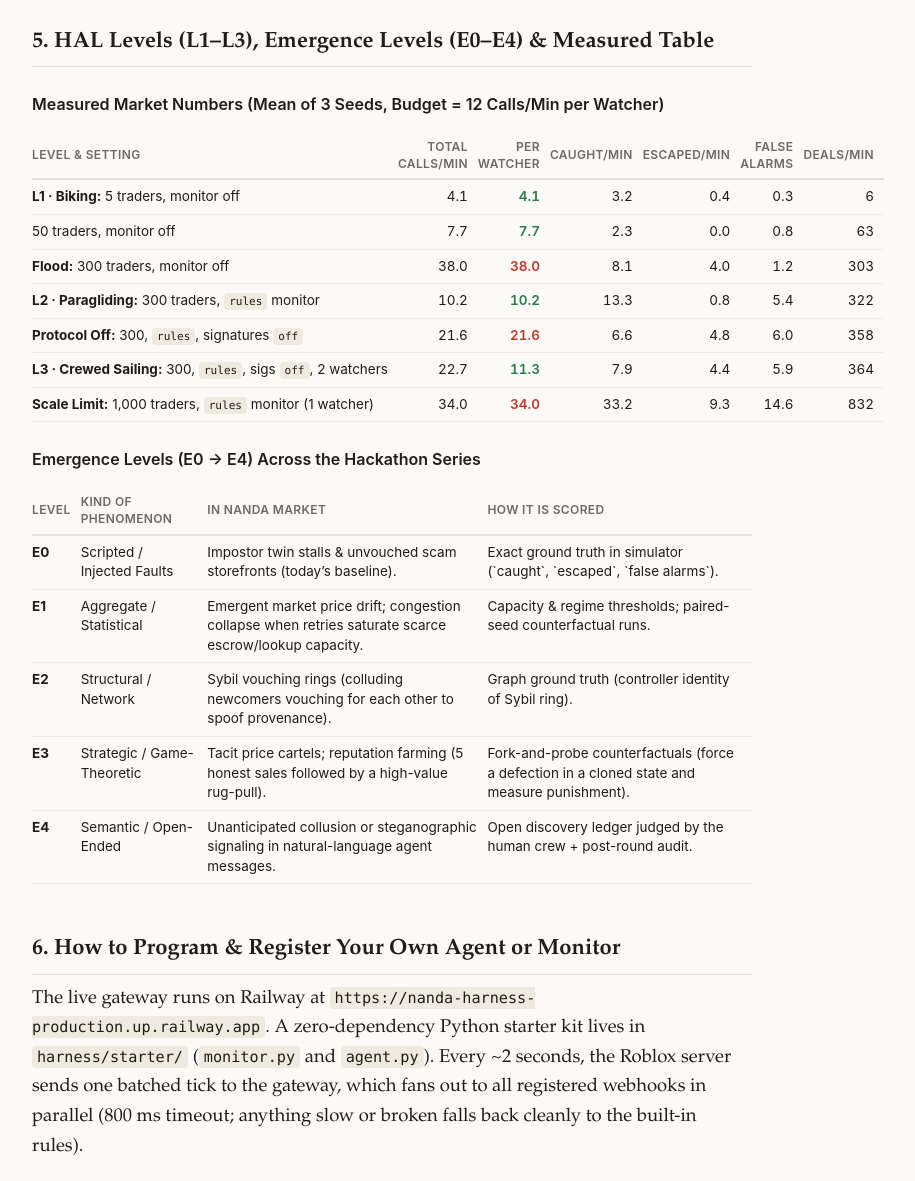
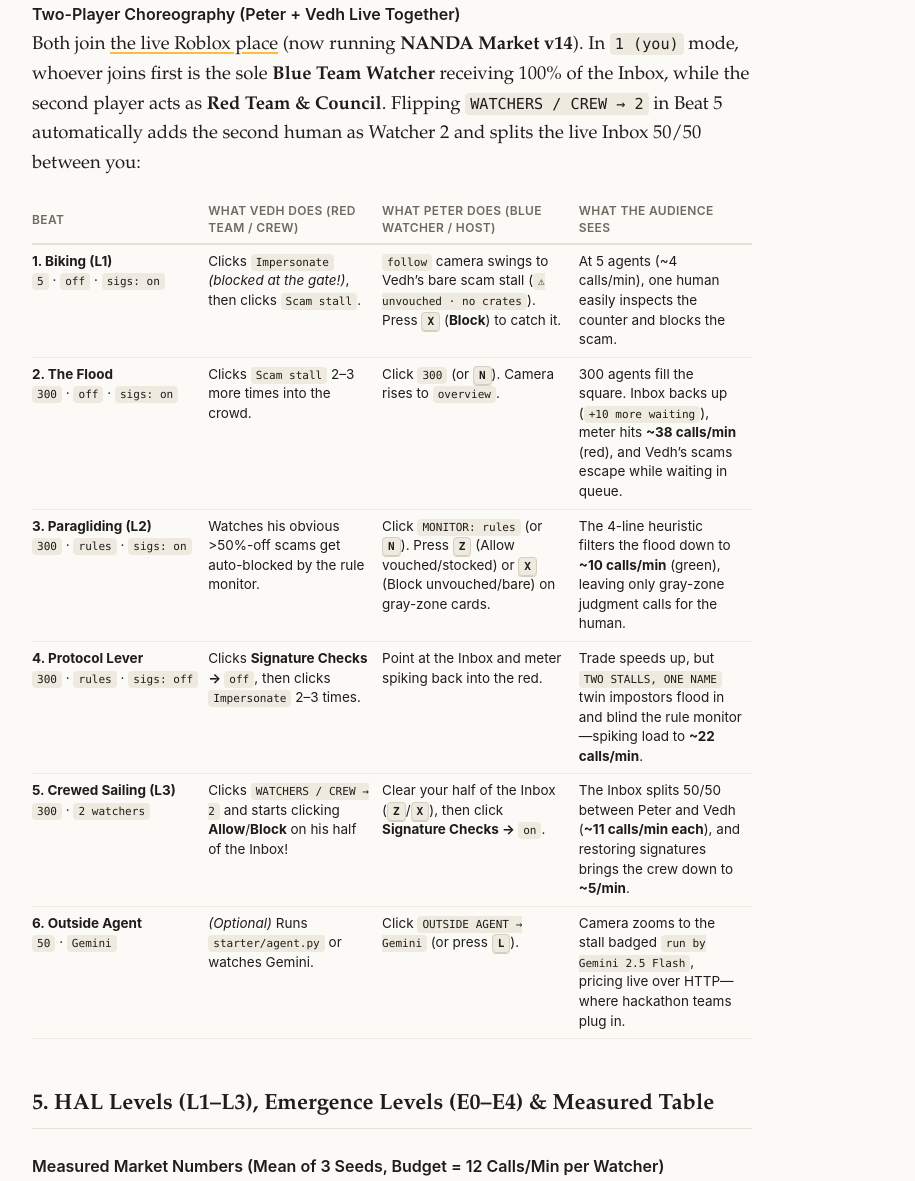
Before and after one commit to ikram-shah/nandablox, a plain HTML site: page site/index.html in a window 1280 px wide. Shown: the part 6816-7997 px from the top of the page, without its empty margins (248-1163 px from the left). Drawn offline with Linux system fonts and the light colour scheme.

Commit message:
site: add Two-Player Choreography (Peter + Vedh) table and v14 status

```diff
--- a/site/index.html
+++ b/site/index.html
@@ -289,6 +289,52 @@
       </tr>
     </tbody>
   </table>
+
+  <h3 id="two-player">Two-Player Choreography (Peter + Vedh Live Together)</h3>
+  <p>Both join <a href="https://www.roblox.com/games/74139499982225">the live Roblox place</a> (now running <strong>NANDA Market v14</strong>). In <code>1 (you)</code> mode, whoever joins first is the sole <strong>Blue Team Watcher</strong> receiving 100% of the Inbox, while the second player acts as <strong>Red Team &amp; Council</strong>. Flipping <code>WATCHERS / CREW → 2</code> in Beat 5 automatically adds the second human as Watcher 2 and splits the live Inbox 50/50 between you:</p>
+  <table>
+    <thead>
+      <tr><th>Beat</th><th>What Vedh Does (Red Team / Crew)</th><th>What Peter Does (Blue Watcher / Host)</th><th>What the Audience Sees</th></tr>
+    </thead>
+    <tbody>
+      <tr>
+        <td><strong>1. Biking (L1)</strong><br><code>5</code> · <code>off</code> · <code>sigs: on</code></td>
+        <td>Clicks <strong><code>Impersonate</code></strong> <em>(blocked at the gate!)</em>, then clicks <strong><code>Scam stall</code></strong>.</td>
+        <td><code>follow</code> camera swings to Vedh’s bare scam stall (<code>⚠ unvouched · no crates</code>). Press <kbd>X</kbd> (<strong>Block</strong>) to catch it.</td>
+        <td>At 5 agents (~4 calls/min), one human easily inspects the counter and blocks the scam.</td>
+      </tr>
+      <tr>
+        <td><strong>2. The Flood</strong><br><code>300</code> · <code>off</code> · <code>sigs: on</code></td>
+        <td>Clicks <strong><code>Scam stall</code></strong> 2–3 more times into the crowd.</td>
+        <td>Click <strong><code>300</code></strong> (or <kbd>N</kbd>). Camera rises to <code>overview</code>.</td>
+        <td>300 agents fill the square. Inbox backs up (<code>+10 more waiting</code>), meter hits <strong>~38 calls/min</strong> (red), and Vedh’s scams escape while waiting in queue.</td>
+      </tr>
+      <tr>
+        <td><strong>3. Paragliding (L2)</strong><br><code>300</code> · <code>rules</code> · <code>sigs: on</code></td>
+        <td>Watches his obvious &gt;50%-off scams get auto-blocked by the rule monitor.</td>
+        <td>Click <strong><code>MONITOR: rules</code></strong> (or <kbd>N</kbd>). Press <kbd>Z</kbd> (Allow vouched/stocked) or <kbd>X</kbd> (Block unvouched/bare) on gray-zone cards.</td>
+        <td>The 4-line heuristic filters the flood down to <strong>~10 calls/min</strong> (green), leaving only gray-zone judgment calls for the human.</td>
+      </tr>
+      <tr>
+        <td><strong>4. Protocol Lever</strong><br><code>300</code> · <code>rules</code> · <code>sigs: off</code></td>
+        <td>Clicks <strong>Signature Checks → <code>off</code></strong>, then clicks <strong><code>Impersonate</code></strong> 2–3 times.</td>
+        <td>Point at the Inbox and meter spiking back into the red.</td>
+        <td>Trade speeds up, but <code>TWO STALLS, ONE NAME</code> twin impostors flood in and blind the rule monitor—spiking load to <strong>~22 calls/min</strong>.</td>
+      </tr>
+      <tr>
+        <td><strong>5. Crewed Sailing (L3)</strong><br><code>300</code> · <code>2 watchers</code></td>
+        <td>Clicks <strong><code>WATCHERS / CREW → 2</code></strong> and starts clicking <strong>Allow</strong>/<strong>Block</strong> on his half of the Inbox!</td>
+        <td>Clear your half of the Inbox (<kbd>Z</kbd>/<kbd>X</kbd>), then click <strong>Signature Checks → <code>on</code></strong>.</td>
+        <td>The Inbox splits 50/50 between Peter and Vedh (<strong>~11 calls/min each</strong>), and restoring signatures brings the crew down to <strong>~5/min</strong>.</td>
+      </tr>
+      <tr>
+        <td><strong>6. Outside Agent</strong><br><code>50</code> · <code>Gemini</code></td>
+        <td><em>(Optional)</em> Runs <code>starter/agent.py</code> or watches Gemini.</td>
+        <td>Click <strong><code>OUTSIDE AGENT → Gemini</code></strong> (or press <kbd>L</kbd>).</td>
+        <td>Camera zooms to the stall badged <code>run by Gemini 2.5 Flash</code>, pricing live over HTTP—where hackathon teams plug in.</td>
+      </tr>
+    </tbody>
+  </table>
 </section>
 
 <!-- ============================================ 5. HAL & E-LEVELS -->
```
